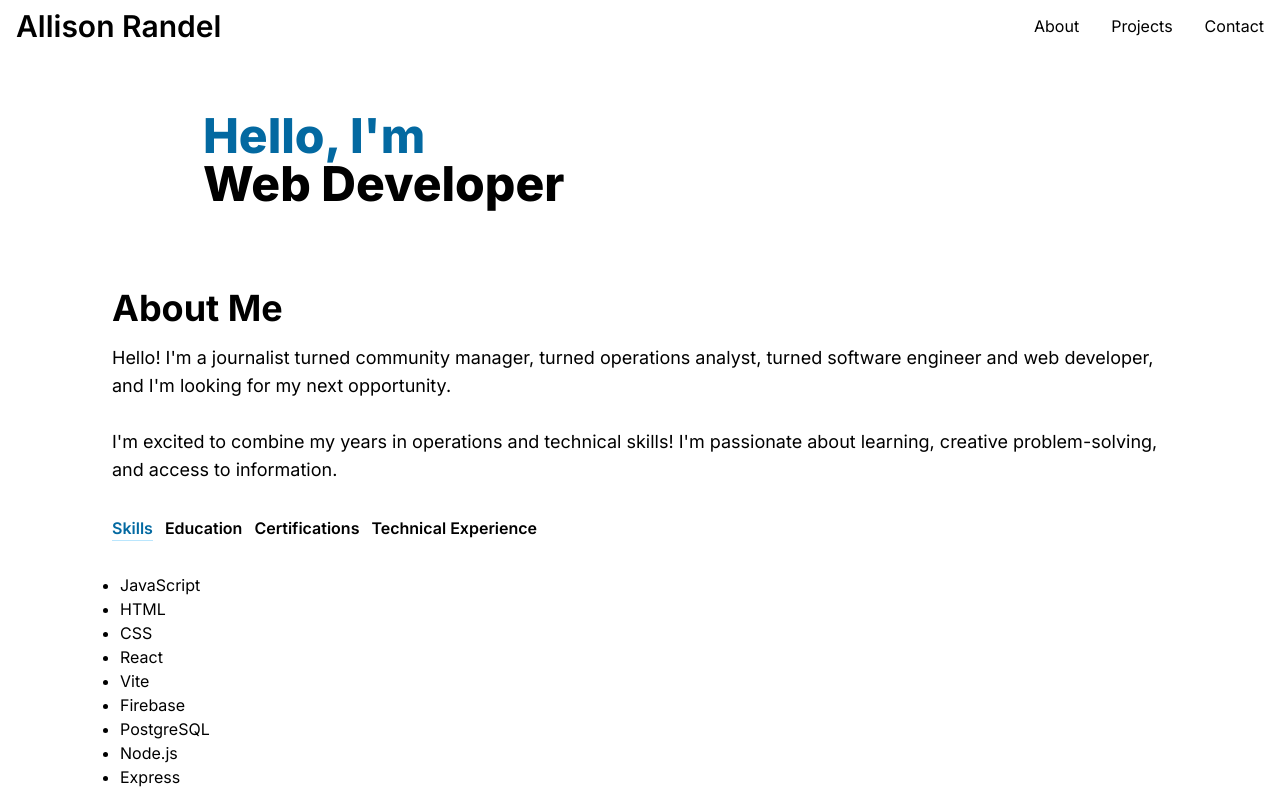
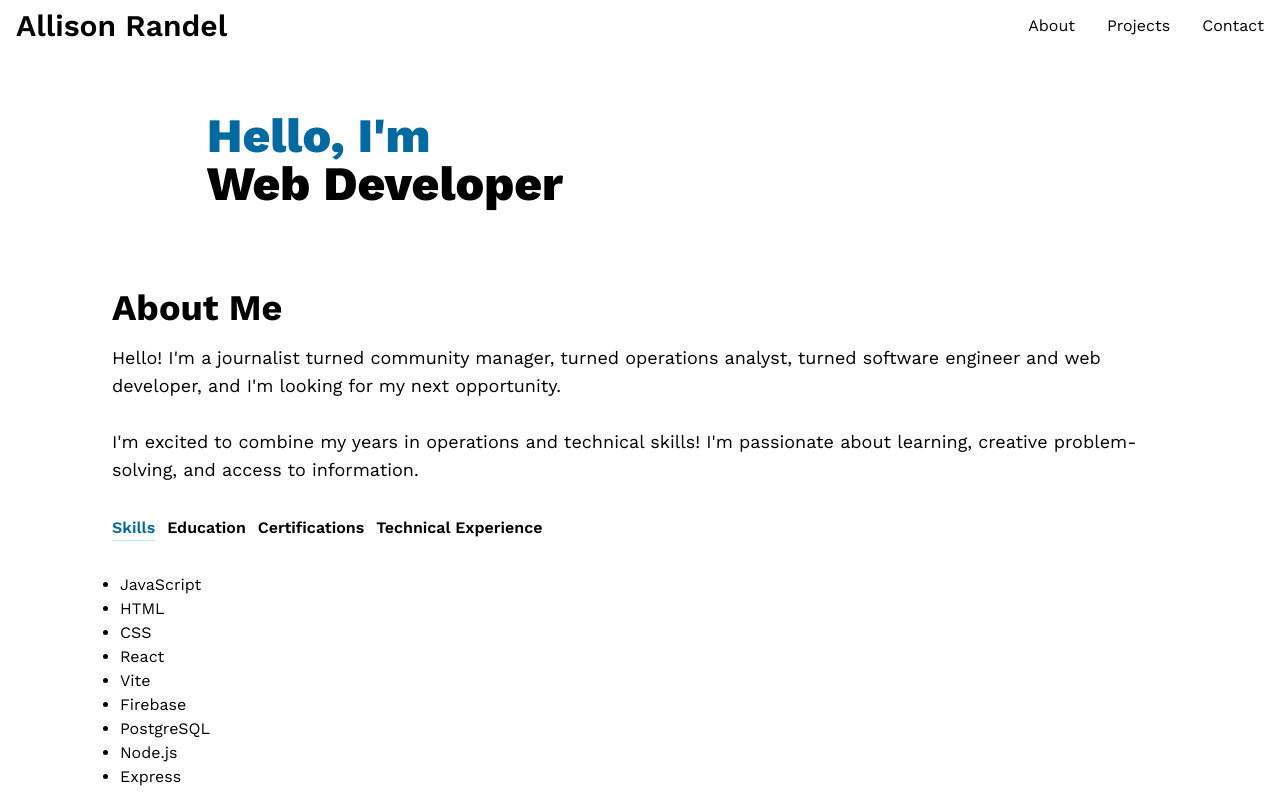
Before and after one commit to arandel1/portfolio, a Next.js app: page / in a window 1280 px wide. Shown: the top 792 px of the page. Built offline with nearby package versions, Linux system fonts and the light colour scheme.

Commit message:
enhancement: updated font from default to work sans

```diff
--- a/app/layout.js
+++ b/app/layout.js
@@ -1,7 +1,8 @@
-import { Inter } from "next/font/google";
+import { Work_Sans } from "next/font/google";
 import "./globals.css";
 
-const inter = Inter({ subsets: ["latin"] });
+const workSans = Work_Sans({ subsets: ["latin"] });
+
 
 export const metadata = {
   title: "Allison Randel",
@@ -11,7 +12,7 @@
 export default function RootLayout({ children }) {
   return (
     <html lang="en">
-      <body className={inter.className}>{children}</body>
+      <body className={workSans.className}>{children}</body>
     </html>
   );
 }
```
